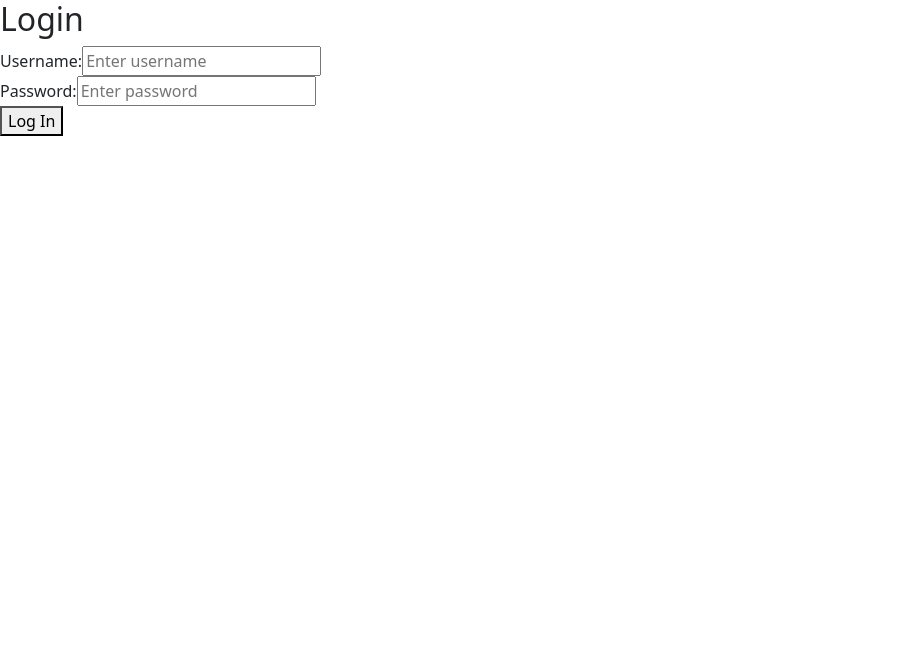
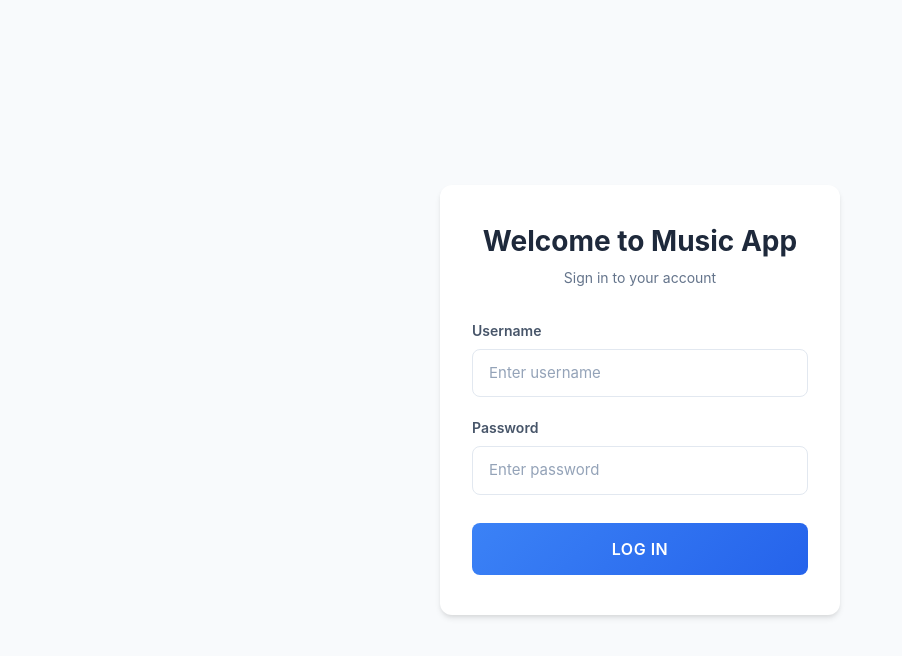
Before and after one commit to solrac031504/MusicApp, a React (Create React App) app in the folder frontend/: page / in a window 1280 px wide. Shown: the top 656 px of the page, without its empty margins (0-902 px from the left). Built offline with nearby package versions, Linux system fonts and the light colour scheme; the HTML template or start-up script is replaced by a standard one.

Commit message:
Making the frontend pretty

```diff
--- a/frontend/src/pages/Home.tsx
+++ b/frontend/src/pages/Home.tsx
@@ -1,5 +1,6 @@
 import React, { useEffect, useState } from 'react';
 import { useNavigate } from 'react-router-dom';
+import './main.css  '
 
 const Home: React.FC = () => {
     const navigate = useNavigate();
--- a/frontend/src/pages/Login.tsx
+++ b/frontend/src/pages/Login.tsx
@@ -1,6 +1,6 @@
 import React, { useEffect, useState } from 'react';
 import { useNavigate } from 'react-router-dom';
-import './login.css';
+import './main.css';
 
 // Types for API response
 interface LoginResponse {
@@ -71,12 +71,18 @@ const Login: React.FC = () => {
 
     // Return HTML content
     return (
-            <div className="login-container">
-                <h2>Login</h2>
-                {error && <div className="error-message" style={{ color: 'red' }}>{error}</div>}
-                <form onSubmit={handleSubmit}>
+        <div className="login-container">
+            <div className="login-card">
+                <div className="login-header">
+                    <h2>Welcome to Music App</h2>
+                    <p>Sign in to your account</p>
+                </div>
+
+                {error && <div className="error-message">{error}</div>}
+
+                <form className="login-form" onSubmit={handleSubmit}>
                     <div className="form-group">
-                        <label htmlFor="username">Username:</label>
+                        <label htmlFor="username">Username</label>
                         <input
                             id="username"
                             type="text"
@@ -87,8 +93,9 @@ const Login: React.FC = () => {
                             disabled={loading}
                         />
                     </div>
+
                     <div className="form-group">
-                        <label htmlFor="password">Password:</label>
+                        <label htmlFor="password">Password</label>
                         <input
                             id="password"
                             type="password"
@@ -99,11 +106,22 @@ const Login: React.FC = () => {
                             disabled={loading}
                         />
                     </div>
-                    <button type="submit" disabled={loading}>
-                        {loading ? 'Logging in...' : 'Log In'}
+
+                    <button
+                        type="submit"
+                        className="login-button"
+                        disabled={loading}
+                    >
+                        {loading ? (
+                            <>
+                                <span className="loading"></span>
+                                Logging in...
+                            </>
+                        ) : 'Log In'}
                     </button>
                 </form>
             </div>
+        </div>
     );
 };
 
--- /dev/null
+++ b/frontend/src/pages/main.css
@@ -0,0 +1,266 @@
+/* login.css - Clean Minimalist Design */
+
+/* Reset and Base Styles */
+* {
+    margin: 0;
+    padding: 0;
+    box-sizing: border-box;
+}
+
+body {
+    font-family: -apple-system, BlinkMacSystemFont, 'Segoe UI', 'Roboto', 'Oxygen',
+        'Ubuntu', 'Cantarell', 'Fira Sans', 'Droid Sans', 'Helvetica Neue',
+        sans-serif;
+    -webkit-font-smoothing: antialiased;
+    -moz-osx-font-smoothing: grayscale;
+    background-color: #f8fafc;
+    color: #334155;
+    line-height: 1.5;
+}
+
+/* Login Container */
+.login-container {
+    display: flex;
+    justify-content: center;
+    align-items: center;
+    min-height: 100vh;
+    padding: 20px;
+}
+
+/* Login Card */
+.login-card {
+    width: 100%;
+    max-width: 400px;
+    background: white;
+    border-radius: 12px;
+    box-shadow: 0 4px 6px -1px rgba(0, 0, 0, 0.1), 0 2px 4px -1px rgba(0, 0, 0, 0.06);
+    padding: 40px 32px;
+    transition: transform 0.2s ease, box-shadow 0.2s ease;
+}
+
+.login-card:hover {
+    box-shadow: 0 10px 15px -3px rgba(0, 0, 0, 0.1), 0 4px 6px -2px rgba(0, 0, 0, 0.05);
+}
+
+/* Header */
+.login-header {
+    text-align: center;
+    margin-bottom: 32px;
+}
+
+.login-header h2 {
+    font-size: 28px;
+    font-weight: 700;
+    color: #1e293b;
+    margin-bottom: 8px;
+}
+
+.login-header p {
+    color: #64748b;
+    font-size: 14px;
+}
+
+/* Form Styles */
+.login-form {
+    display: flex;
+    flex-direction: column;
+    gap: 20px;
+}
+
+.form-group {
+    display: flex;
+    flex-direction: column;
+    gap: 8px;
+}
+
+.form-group label {
+    font-size: 14px;
+    font-weight: 600;
+    color: #475569;
+}
+
+.form-group input {
+    padding: 12px 16px;
+    border: 1.5px solid #e2e8f0;
+    border-radius: 8px;
+    font-size: 15px;
+    transition: all 0.2s ease;
+    background-color: #ffffff;
+}
+
+.form-group input:focus {
+    outline: none;
+    border-color: #3b82f6;
+    box-shadow: 0 0 0 3px rgba(59, 130, 246, 0.1);
+}
+
+.form-group input::placeholder {
+    color: #94a3b8;
+}
+
+.form-group input:disabled {
+    background-color: #f8fafc;
+    cursor: not-allowed;
+    opacity: 0.7;
+}
+
+/* Button */
+.login-button {
+    margin-top: 8px;
+    padding: 14px;
+    background: linear-gradient(135deg, #3b82f6 0%, #2563eb 100%);
+    color: white;
+    border: none;
+    border-radius: 8px;
+    font-size: 16px;
+    font-weight: 600;
+    cursor: pointer;
+    transition: all 0.2s ease;
+    text-transform: uppercase;
+    letter-spacing: 0.5px;
+}
+
+.login-button:hover:not(:disabled) {
+    background: linear-gradient(135deg, #2563eb 0%, #1d4ed8 100%);
+    transform: translateY(-1px);
+    box-shadow: 0 4px 12px rgba(37, 99, 235, 0.2);
+}
+
+.login-button:active:not(:disabled) {
+    transform: translateY(0);
+}
+
+.login-button:disabled {
+    background: #cbd5e1;
+    cursor: not-allowed;
+    transform: none;
+    box-shadow: none;
+}
+
+/* Error Message */
+.error-message {
+    background-color: #fee2e2;
+    color: #dc2626;
+    padding: 12px 16px;
+    border-radius: 8px;
+    font-size: 14px;
+    margin-bottom: 20px;
+    border-left: 4px solid #dc2626;
+    animation: slideIn 0.3s ease;
+}
+
+/* Debug Info */
+.debug-info {
+    margin-top: 24px;
+    padding: 16px;
+    background-color: #f1f5f9;
+    border-radius: 8px;
+    font-size: 12px;
+    color: #64748b;
+    border: 1px dashed #cbd5e1;
+}
+
+.debug-info div {
+    margin-bottom: 4px;
+}
+
+/* Animations */
+@keyframes slideIn {
+    from {
+        opacity: 0;
+        transform: translateY(-10px);
+    }
+    to {
+        opacity: 1;
+        transform: translateY(0);
+    }
+}
+
+@keyframes pulse {
+    0%, 100% {
+        opacity: 1;
+    }
+    50% {
+        opacity: 0.5;
+    }
+}
+
+/* Loading State */
+.loading {
+    display: inline-block;
+    width: 20px;
+    height: 20px;
+    border: 3px solid rgba(255, 255, 255, 0.3);
+    border-radius: 50%;
+    border-top-color: white;
+    animation: spin 1s ease-in-out infinite;
+}
+
+@keyframes spin {
+    to {
+        transform: rotate(360deg);
+    }
+}
+
+/* Responsive Design */
+@media (max-width: 480px) {
+    .login-card {
+        padding: 32px 24px;
+        box-shadow: none;
+        border: 1px solid #e2e8f0;
+    }
+
+    .login-container {
+        padding: 16px;
+    }
+
+    .login-header h2 {
+        font-size: 24px;
+    }
+}
+
+/* Dark Mode Support */
+@media (prefers-color-scheme: dark) {
+    body {
+        background-color: #0f172a;
+        color: #e2e8f0;
+    }
+
+    .login-card {
+        background-color: #1e293b;
+        box-shadow: 0 4px 6px -1px rgba(0, 0, 0, 0.2), 0 2px 4px -1px rgba(0, 0, 0, 0.1);
+    }
+
+    .login-header h2 {
+        color: #f8fafc;
+    }
+
+    .login-header p {
+        color: #94a3b8;
+    }
+
+    .form-group label {
+        color: #cbd5e1;
+    }
+
+    .form-group input {
+        background-color: #334155;
+        border-color: #475569;
+        color: #f8fafc;
+    }
+
+    .form-group input::placeholder {
+        color: #64748b;
+    }
+
+    .form-group input:focus {
+        border-color: #60a5fa;
+        box-shadow: 0 0 0 3px rgba(96, 165, 250, 0.1);
+    }
+
+    .debug-info {
+        background-color: #1e293b;
+        border-color: #475569;
+        color: #94a3b8;
+    }
+}
```
Also changed, not shown: frontend/src/pages/login.css (deleted).
